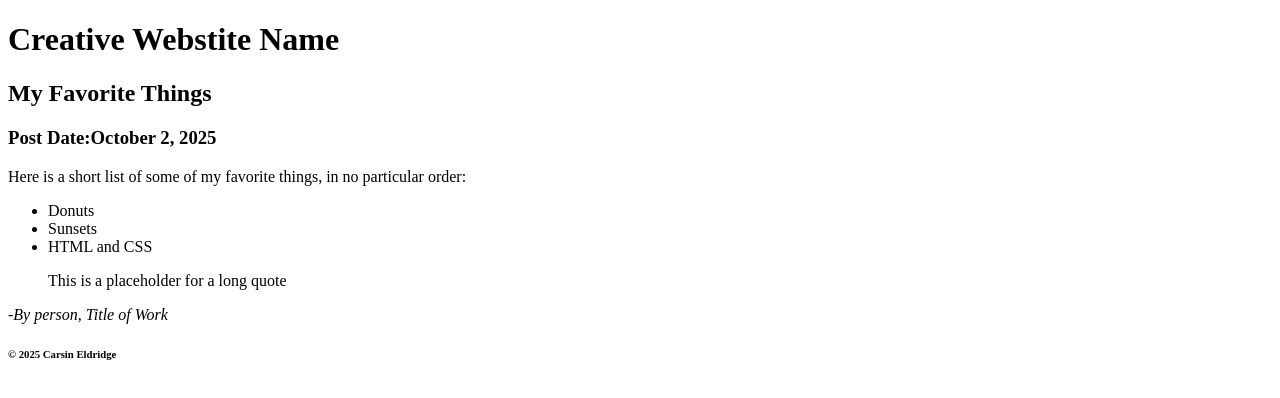
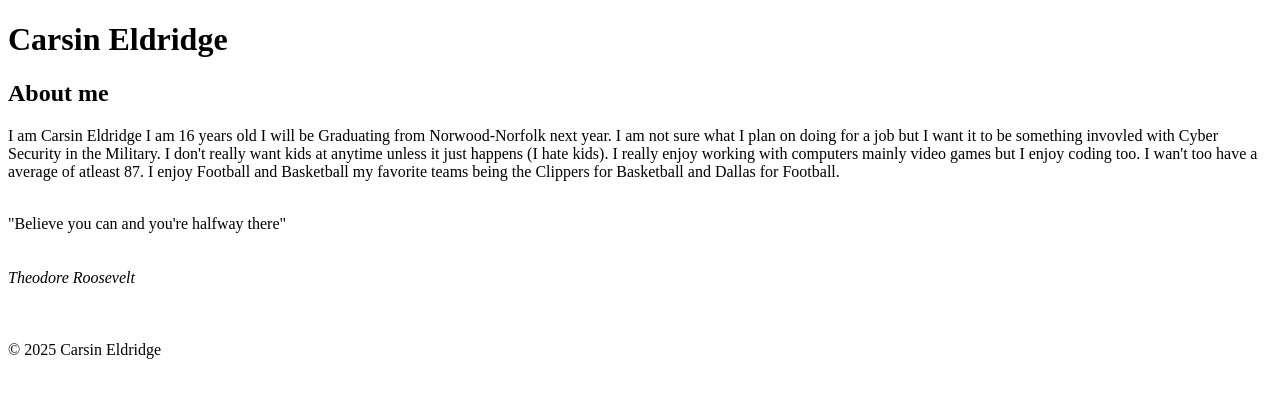
Before and after one commit to upnreleaseit/htmlEssentialTraining, a plain HTML site: page personal-site/index.html in a window 1280 px wide. Drawn offline with Linux system fonts and the light colour scheme.

Commit message:
fridaynotes.html

```diff
--- a/personal-site/index.html
+++ b/personal-site/index.html
@@ -1,33 +1,26 @@
 <!DOCTYPE html>
 <html lang="en">
 <head>
-  <meta charset="UTF-8">
-  <meta name="viewport" content="width=device-width, initial-scale=1.0">
-  <title>Document</title>
-</head>
-<body>
-   <h1>Creative Webstite Name</h1>
+<meta charset="UTF-8">
+<meta name="viewport" content="width=device-width, inital-scale=1.0">
+<title>Carsin Eldridge</title>
+<h1>Carsin Eldridge</h1>
+<h2>About me</h2>
 
-   <h2>My Favorite Things</h2>
+<p>I am Carsin Eldridge I am 16 years old I will be Graduating from Norwood-Norfolk next year. I am not sure what I plan on doing for a job but I want it to be something invovled with Cyber Security in the Military. I don't really want kids at anytime unless it just happens (I hate kids). I really enjoy working with computers mainly video games but I enjoy coding too. I wan't too have a average of atleast 87. I enjoy Football and Basketball my favorite teams being the Clippers for Basketball and Dallas for Football. </p>
+<br>
+<lockquote>"Believe you can and you're halfway there"</lockquote>
+<br><br><br>
+<cite>Theodore Roosevelt</cite>
 
-   <h3>Post Date:October 2, 2025</h3>
-
-   <p>Here is a short list of some of my favorite things, in no particular order:
-
-    <ul>
-     <li>Donuts</li>
-     <li>Sunsets</li>
-     <li>HTML and CSS</li>
-    </ul>
-
-    <blockquote>
-      This is a placeholder for a long quote
-    </blockquote>
-
-    <cite>-By person, Title of Work</cite>
-    <h6> &copy; 2025 Carsin Eldridge</h6>
+<br><br><br><br>
+&copy; 2025 Carsin&nbspEldridge
 
 
-  </p>
-</body>
+
+</head>
+
+
+
+
 </html>
```
Also changed, not shown: ch2/02_12/codeAndLineBreaks.html (added, +23 -0 lines), ch2/02_12/textFormatting.html (added, +33 -0 lines).
